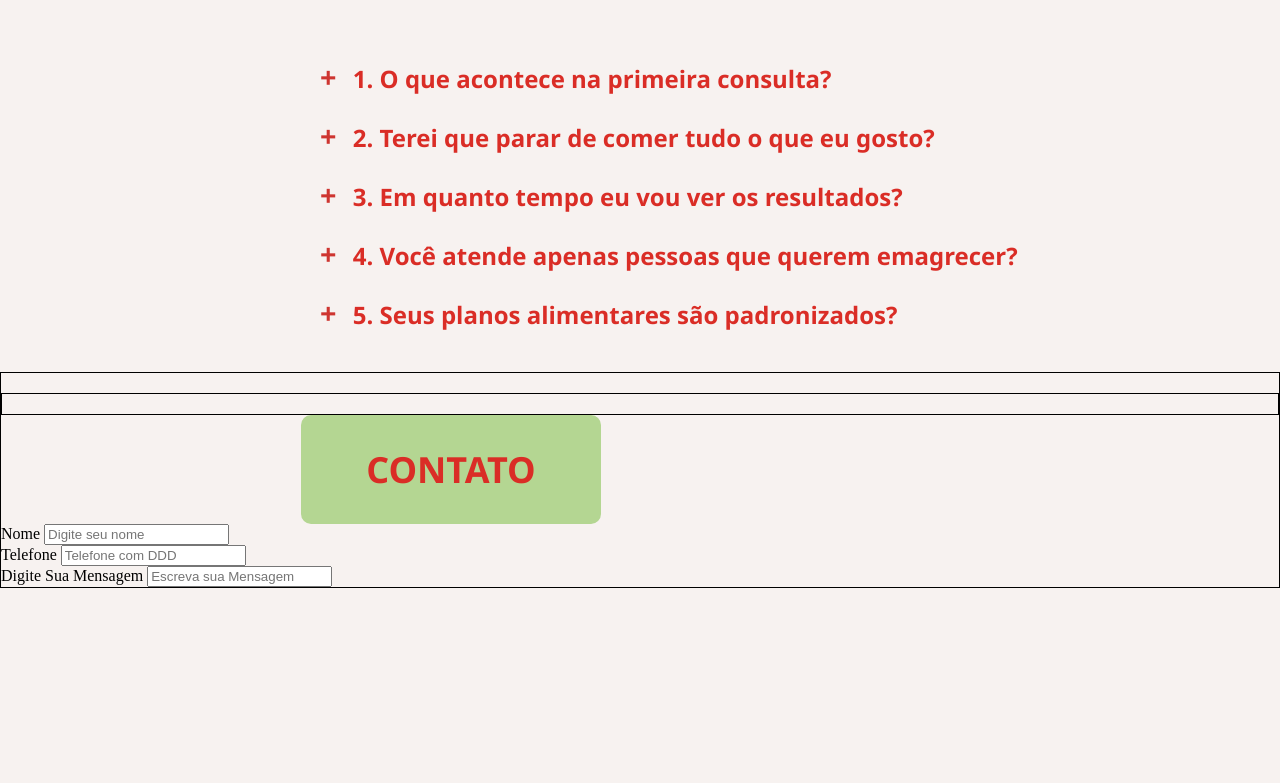
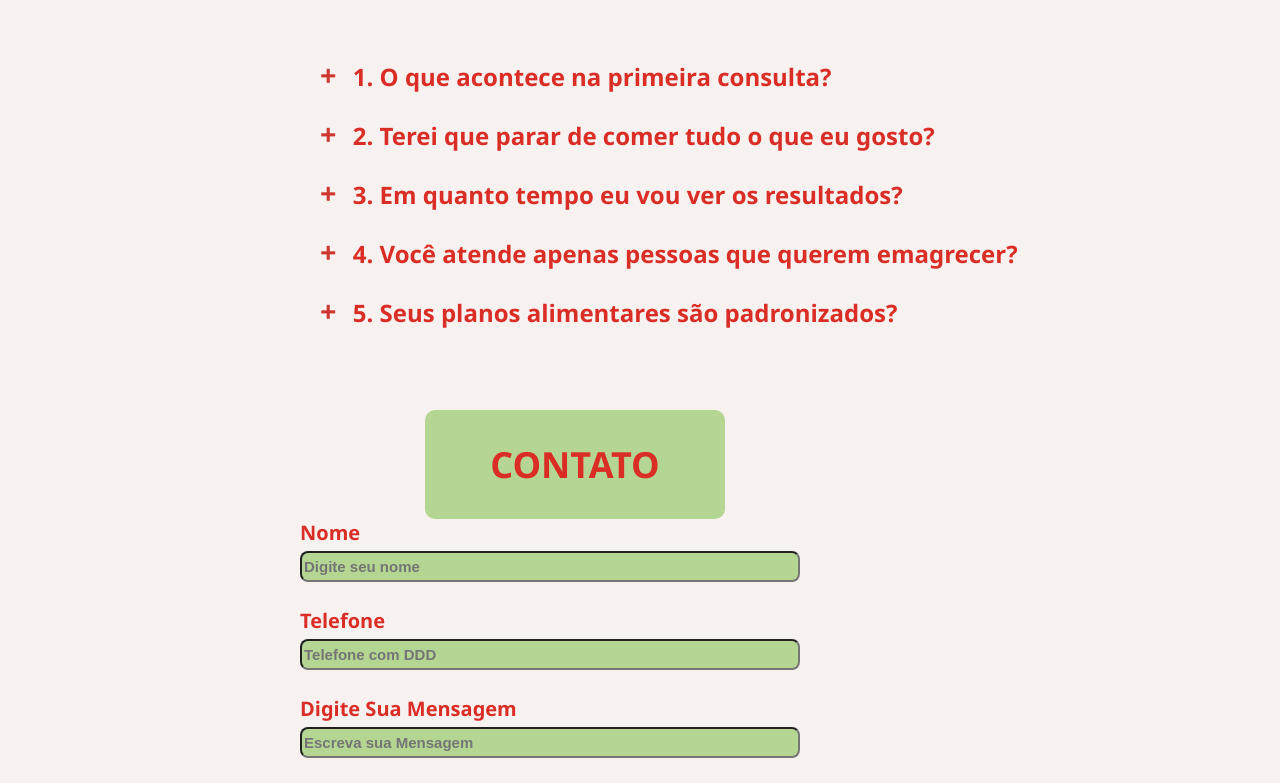
Before and after one commit to alexandretevesat/cadastro_nutricao, a plain HTML site: page Pagina Principal/Index.html in a window 1280 px wide. Shown: the part 874-1657 px from the top of the page. Before the commit the page ends 1462 px from the top, so only its background shows below. Drawn offline with Linux system fonts and the light colour scheme.

Commit message:
Última atualização do dia, falta incluir como chegar e a página de cadastro

```diff
--- a/Pagina Principal/style.css
+++ b/Pagina Principal/style.css
@@ -36,7 +36,6 @@ header {
 }
 
 .nome {
-  border: solid 1px black;
   width: 20%;
   display: flex;
   flex-direction: column;
@@ -55,7 +54,6 @@ header {
 }
 
 nav {
-  border: solid 1px black;
   width: 70%;
   padding-top: 15px;
   ul {
@@ -84,7 +82,7 @@ main {
   margin-top: 20px;
   .foto {
     width: 50%;
-    border: solid 1px black;
+
     display: flex;
     align-items: center;
     justify-content: center;
@@ -94,7 +92,7 @@ main {
   }
   .texto {
     width: 50%;
-    border: solid 1px black;
+
     color: #da2d26;
     font-family: "Segoe UI", Tahoma, Geneva, Verdana, sans-serif;
     display: flex;
@@ -161,7 +159,6 @@ main {
 }
 
 .contato {
-  border: solid 1px black;
   display: flex;
   flex-direction: column;
 
@@ -175,7 +172,31 @@ main {
     font-size: 24px;
     font-family: "Segoe UI", Tahoma, Geneva, Verdana, sans-serif;
     text-align: center;
+    margin-left: 425px;
+  }
+
+  .name,
+  .telefone,
+  .mensagem {
+    display: flex;
+    flex-direction: column;
     margin-left: 300px;
-    gap: 20px;
+    gap: 5px;
+    color: #da2d26;
+    font-size: 20px;
+    font-family: "Segoe UI", Tahoma, Geneva, Verdana, sans-serif;
+    border-radius: 10px;
+    width: 500px;
+    font-weight: bold;
+    padding-bottom: 25px;
+
+    input {
+      background-color: #b4d692;
+      color: #da2d26;
+      border-radius: 8px;
+      height: 25px;
+      font-size: 15px;
+      font-weight: 700;
+    }
   }
 }
```
